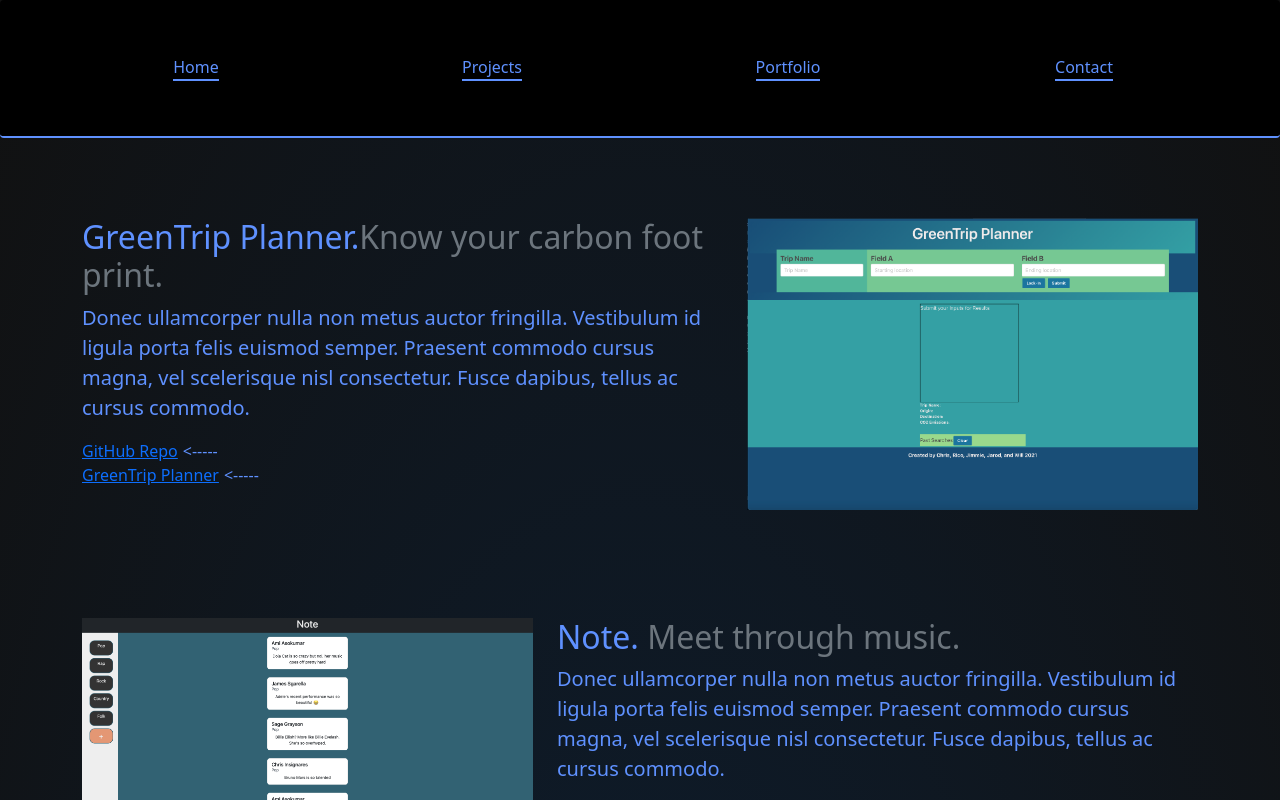
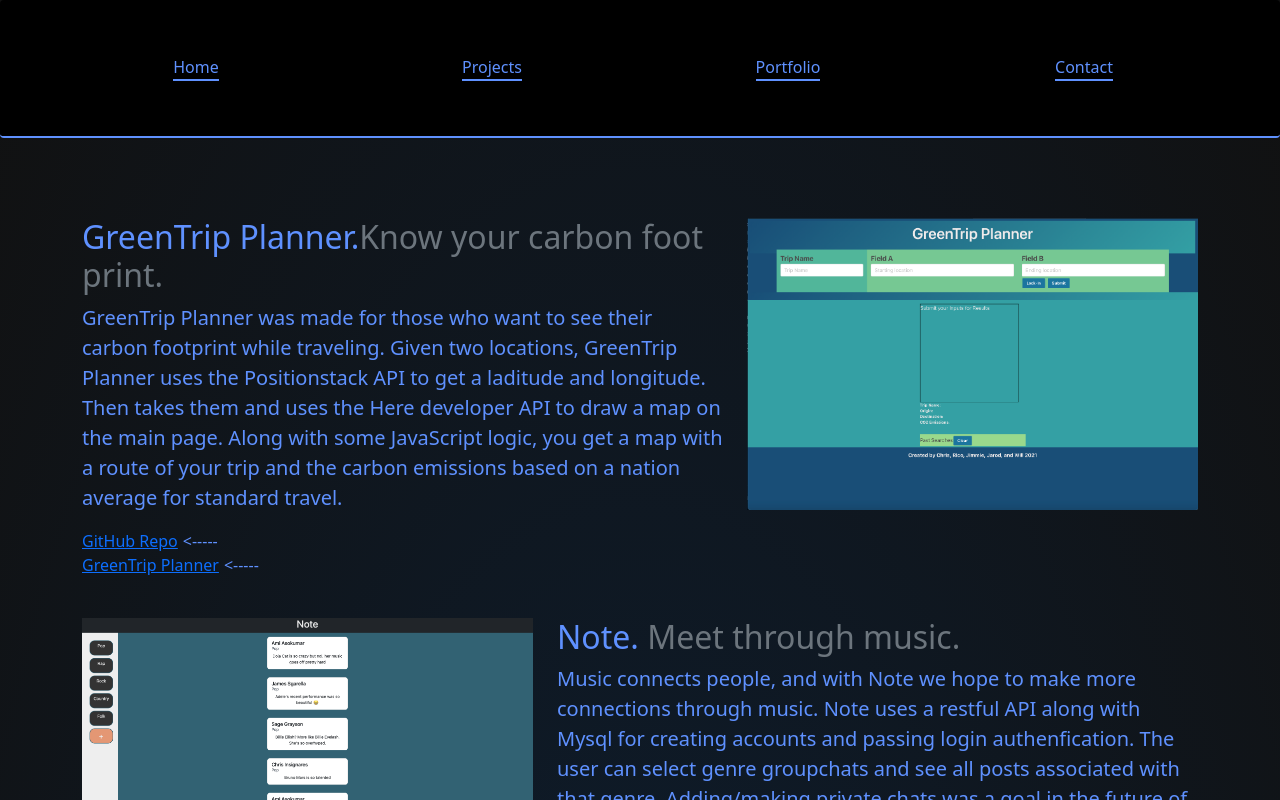
Before and after one commit to Jimbo8702/New-portfolio, a React (Create React App) app: page /Projects in a window 1280 px wide. Shown: the top 800 px of the page. Built offline with nearby package versions, Linux system fonts and the light colour scheme.

Commit message:
place holder text replaced

```diff
--- a/src/components/pagecomponets/bottomHome.js
+++ b/src/components/pagecomponets/bottomHome.js
@@ -20,8 +20,10 @@
 
           <h2>GreenTrip Planner</h2>
           <p>
-            Some representative placeholder content for the three columns of
-            text below the carousel. This is the first column.
+            If individuals are able to quantify the time vs. money vs. CO2
+            relationship of different methods of transit, then individuals will
+            be able to make better informed decisions about what to prioritize
+            for different trips.
           </p>
           <p>
             <Link className="btn  btn-block btn-squared" to={`/Projects`}>
@@ -36,8 +38,8 @@
 
           <h2>Note</h2>
           <p>
-            Some representative placeholder content for the three columns of
-            text below the carousel. This is the first column.
+            Meet people through music. Whether its by favorite song, genre, or
+            instrument, go to Note and find those who share similar taste.
           </p>
           <p>
             <Link className="btn  btn-block btn-squared" to={`/Projects`}>
--- a/src/components/pages/Portfolio.js
+++ b/src/components/pages/Portfolio.js
@@ -10,7 +10,7 @@
         <div className="" style={{ width: "20%" }}>
           <img className="img-fluid roundCorners" src={photo} />
           <h1 className="fancyText smallText text-center ">James Sgarella</h1>
-          <div className=" d-flex justify-content-center">
+          <div className=" d-flex justify-content-center container">
             <img className="icons" src={css} />
             <img className="icons" src={html} />
             <img className="icons" src={js} />
@@ -21,19 +21,15 @@
           className="fancyText d-flex d-block justify-content-center marginBig roundCorners"
           style={{ width: "80%" }}
         >
-          <div>
+          <div className="container">
             <h1 className="text-center">About Me</h1>
             <p className="p-2">
               {" "}
-              Lorem ipsum dolor sit amet, consectetur adipiscing elit, sed do
-              eiusmod tempor incididunt ut labore et dolore magna aliqua. Nisl
-              purus in mollis nunc sed id. Maecenas pharetra convallis posuere
-              morbi leo urna molestie. Vestibulum mattis ullamcorper velit sed
-              ullamcorper morbi. Morbi tristique senectus et netus et malesuada
-              fames ac turpis. Vitae purus faucibus ornare suspendisse sed nisi
-              lacus sed. Auctor urna nunc id cursus metus. Neque ornare aenean
-              euismod elementum. Sollicitudin tempor id eu nisl nunc mi ipsum
-              faucibus. Tincidunt dui ut ornare lectus sit amet est placerat.{" "}
+              My name is James Sgarella. I am an entry level Web Developer with
+              Full stack expierence. 19 and still new to the game, I enrolled in
+              the Columbia Enginnering Coding BootCamp in Octuber 2021. With a
+              long list of working projects to futher improve my skills, my time
+              in the development world has just begun, with a lot ahead.{" "}
             </p>
           </div>
         </div>
--- a/src/components/pages/ProjectPage.js
+++ b/src/components/pages/ProjectPage.js
@@ -14,10 +14,13 @@
             <span className="text-muted">Know your carbon foot print.</span>
           </h2>
           <p className="lead">
-            Donec ullamcorper nulla non metus auctor fringilla. Vestibulum id
-            ligula porta felis euismod semper. Praesent commodo cursus magna,
-            vel scelerisque nisl consectetur. Fusce dapibus, tellus ac cursus
-            commodo.
+            GreenTrip Planner was made for those who want to see their carbon
+            footprint while traveling. Given two locations, GreenTrip Planner
+            uses the Positionstack API to get a laditude and longitude. Then
+            takes them and uses the Here developer API to draw a map on the main
+            page. Along with some JavaScript logic, you get a map with a route
+            of your trip and the carbon emissions based on a nation average for
+            standard travel.
           </p>
           <div>
             <div className="d-flex ">
@@ -43,10 +46,12 @@
             Note. <span className="text-muted">Meet through music.</span>
           </h2>
           <p className="lead">
-            Donec ullamcorper nulla non metus auctor fringilla. Vestibulum id
-            ligula porta felis euismod semper. Praesent commodo cursus magna,
-            vel scelerisque nisl consectetur. Fusce dapibus, tellus ac cursus
-            commodo.
+            Music connects people, and with Note we hope to make more
+            connections through music. Note uses a restful API along with Mysql
+            for creating accounts and passing login authenfication. The user can
+            select genre groupchats and see all posts associated with that
+            genre. Adding/making private chats was a goal in the future of
+            development for Note.
           </p>
           <div>
             <div className="d-flex ">
```
